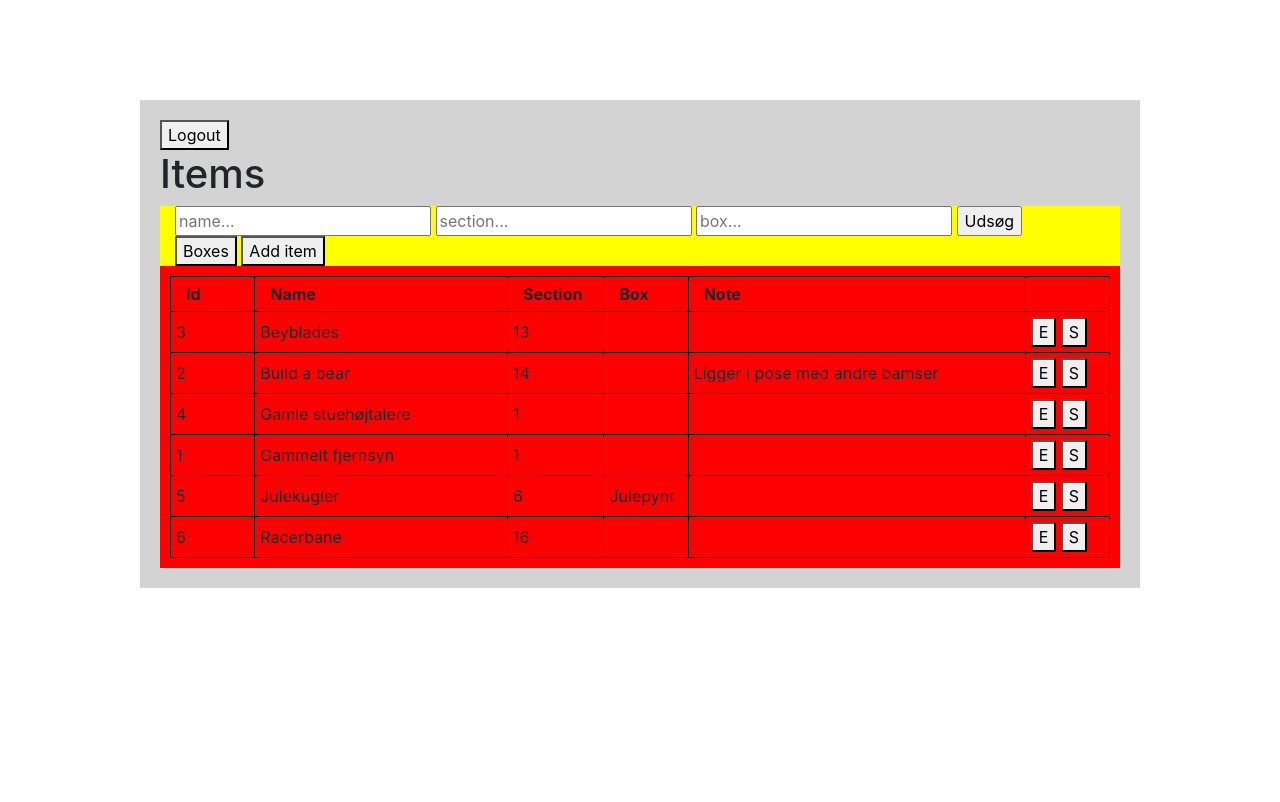
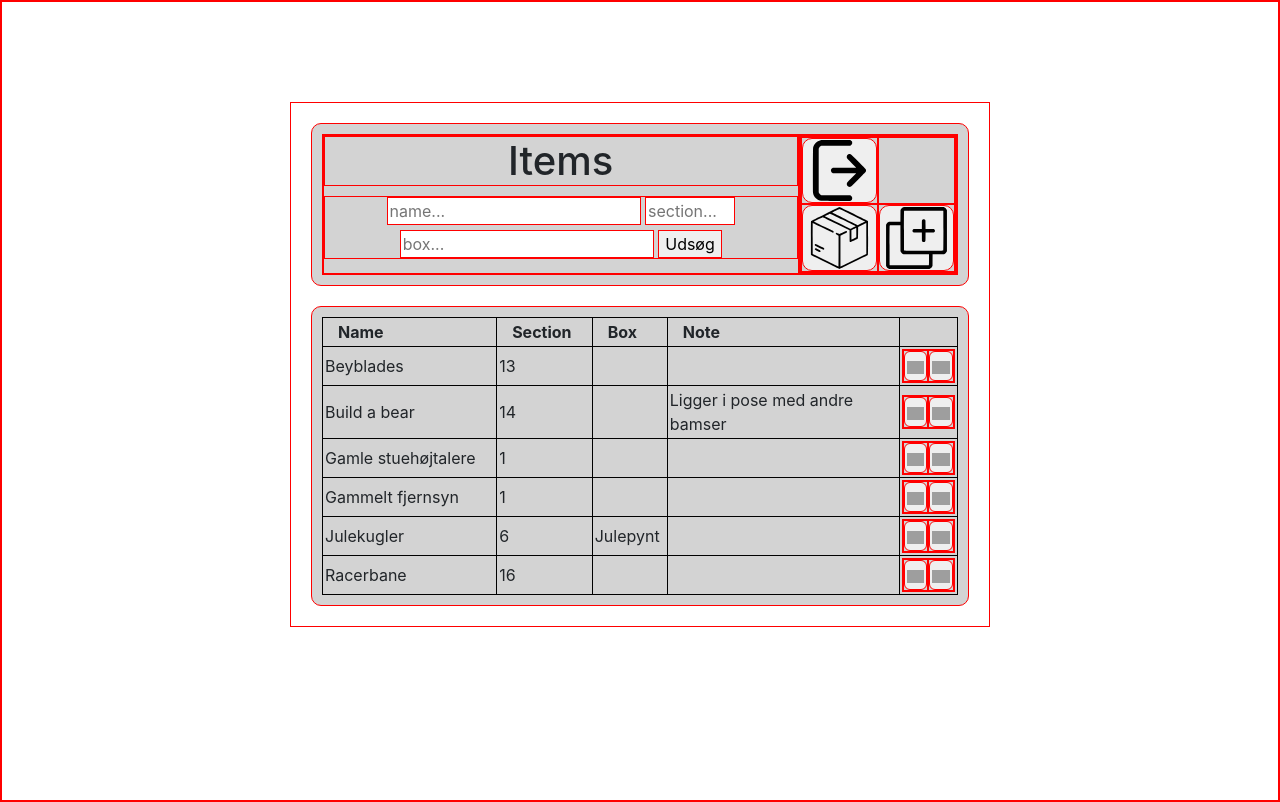
Before and after one commit to RasmusAChr/LOFTSORT, a PHP site: page / in a window 1280 px wide. Before the commit the page ends 588 px from the top, so only its background shows below. Run offline with PHP 8.4, Linux system fonts and the light colour scheme; a user stored in the database is signed in; data comes from the database, SQL or seed files in the repository; some libraries are stand-ins or nearby versions; grey boxes are pictures that could not be loaded.

Commit message:
Css del 1

```diff
--- a/header.php
+++ b/header.php
@@ -15,7 +15,7 @@
 <html lang="en" xmlns="http://www.w3.org/1999/xhtml">
 <head>
     <meta charset="utf-8" />
-    <link rel="stylesheet" href="style.css">
+    <link rel="stylesheet" href="styles/style.css">
     <title>Loft sortering</title>
     <link rel="stylesheet" href="https://cdn.jsdelivr.net/npm/bootstrap@4.3.1/dist/css/bootstrap.min.css" integrity="sha384-ggOyR0iXCbMQv3Xipma34MD+dH/1fQ784/j6cY/iJTQUOhcWr7x9JvoRxT2MZw1T" crossorigin="anonymous">
     <script src="https://code.jquery.com/jquery-3.3.1.slim.min.js" integrity="sha384-q8i/X+965DzO0rT7abK41JStQIAqVgRVzpbzo5smXKp4YfRvH+8abtTE1Pi6jizo" crossorigin="anonymous"></script>
@@ -24,8 +24,3 @@
 </head>
 <body>
 <div id="wrapper">
-<?php
-if(isset($_SESSION['username'])){
-    echo"<a href='includes/logout.inc.php'><button>Logout</button></a>";
-}
-?>
--- a/index.php
+++ b/index.php
@@ -2,29 +2,43 @@
     include_once 'header.php';
 ?>
 
-    <div id="title">
-        <h1>Items</h1>
+    <div id="upper" class="container">
+        <div class="row" style="margin:0;padding:0;">
+            <div class="col-md-9" style="padding:0;">
+                <h1 id="title">Items</h1>
+
+                <form id="searchItemForm" action="includes/searchitems.inc.php" method="post">
+                    <input id="name" type="text" name="name" placeholder="name...">
+                    <input id="section" type="number" name="section" placeholder="section...">
+                    <input id="box" type="text" name="box" placeholder="box...">
+                    <input type='submit' id="submit" name='submit' value='Udsøg'>
+                </form>
+
+            </div>
+            <div id="upperButtons" class="col-md-3">
+                <div class="row">
+                    <?php
+                    if(isset($_SESSION['username'])){
+                        echo"<a id='btnMenu' href='includes/logout.inc.php'><button><img src='icons/logout.svg'></button></a>";
+                    }
+                    ?>
+                    <a id="btnMenu"></a>
+                    <a id="btnMenu" href="boxes.php"><button><img src="icons/box.svg"></button></a>
+                    <a id="btnMenu" href="additem.php"><button><img src="icons/addItem.svg"></button></a>
+                </div>
+
+            </div>
+        </div>
+
+
+
+
     </div>
-    <div id="upper" class="col-md-12" style="background-color:yellow;">
-
-    <div>
-        <form action="includes/searchitems.inc.php" method="post">
-            <input id="name" type="text" name="name" placeholder="name...">
-            <input id="section" type="text" name="section" placeholder="section...">
-            <input id="box" type="text" name="box" placeholder="box...">
-            <input type='submit' name='submit' value='Udsøg'>
-        </form>
-    </div>
-
-    <a href="boxes.php"><button>Boxes</button></a>
-    <a href="additem.php"><button>Add item</button></a>
-    </div>
-    <div id="main" class="col-md-12" style="background-color:red;">
+    <div id="main" class="col-md-12">
 
         <script src="https://www.kryogenix.org/code/browser/sorttable/sorttable.js"></script>
         <table class="sortable" style='width:100%'>
                 <tr>
-                    <th style="-webkit-user-select: none;  -moz-user-select: none; -ms-user-select: none; user-select: none;" class='col-md-1'>Id</th>
                     <th style="-webkit-user-select: none;  -moz-user-select: none; -ms-user-select: none; user-select: none;" class='col-md-3'>Name</th>
                     <th style="-webkit-user-select: none;  -moz-user-select: none; -ms-user-select: none; user-select: none;" class='col-md-1'>Section</th>
                     <th style="-webkit-user-select: none;  -moz-user-select: none; -ms-user-select: none; user-select: none;" class='col-md-1'>Box</th>
@@ -51,12 +65,11 @@
                     $deleteurl = "includes/deleteitem.inc.php?id=".$row["id"]."";
                     echo "
                     <tr>
-                        <td>".$row["id"]."</td>
                         <td>".$row["name"]."</td>
                         <td>".$row["section"]."</td>
                         <td>".$row["boxname"]."</td>
                         <td>".$row["note"]."</td>
-                        <td><a href='$editurl'><button>E</button></a> <a href='$deleteurl'><button>S</button></a></td>
+                        <td><div class='row' id='deleteeditrow'><a href='$editurl'><button><img src='icons/edit.svg'></button></a> <a href='$deleteurl'><button><img src='icons/delete.svg'></button></a></div></td>
                     </tr>";
                 }
             }
--- a/style.css
+++ /dev/null
@@ -1,34 +0,0 @@
-body {
-    display: flex;
-    justify-content: center;
-    height: 100vh;
-    margin: 0;
-}
-
-#wrapper {
-    background-color: lightgrey;
-    width: 1000px;
-    height: fit-content;
-    margin-top: 100px;
-    padding: 20px;
-}
-
-#main {
-    padding: 10px;
-}
-
-table,
-th,
-td {
-    border: 1px solid black;
-    border-collapse: collapse;
-}
-
-th,
-td {
-    padding: 5px 5px 5px 5px;
-}
-
-button {
-    border: 1;
-}
--- /dev/null
+++ b/styles/style.css
@@ -0,0 +1,109 @@
+* {
+    border: 1px solid red;
+}
+
+body {
+    display: flex;
+    justify-content: center;
+    height: 100vh;
+    margin: 0;
+}
+
+#wrapper {
+    height: fit-content;
+    margin-top: 100px;
+    padding: 20px;
+    width: 700px;
+}
+
+#upper {
+    background-color: lightgrey;
+    margin-bottom: 20px;
+    padding: 10px;
+    border-radius: 10px;
+}
+
+#upperButtons {
+    text-align: right;
+}
+
+#upperButtons button {
+    width: auto;
+    border-radius: 10px;
+}
+
+#searchItemForm {
+    margin-top: 10px;
+    text-align: center;
+}
+
+#searchItemForm #section {
+    width: 90px;
+}
+
+#searchItemForm #submit {
+    margin-top: 5px;
+}
+
+#main {
+    padding: 10px;
+    background-color: lightgrey;
+    border-radius: 10px;
+}
+
+#title {
+    text-align: center;
+    margin: 0;
+    padding: 0;
+}
+
+table,
+th,
+td {
+    border: 1px solid black;
+    border-collapse: collapse;
+}
+
+th,
+td {
+    padding: 2px;
+}
+
+button {
+    border: 1;
+}
+
+#btnMenu {
+    width: 50%;
+}
+
+#btnMenu button {
+    width: 100%;
+}
+
+#btnMenu img {
+    width: 100%;
+    object-fit: contain;
+
+}
+
+#deleteeditrow {
+    margin: 0;
+    padding: 0;
+}
+
+#deleteeditrow a {
+    width: 50%;
+}
+
+td button {
+    width: 100%;
+    padding: 2px;
+    border-radius: 6px;
+}
+
+td img {
+    width: 100%;
+    object-fit: contain;
+
+}
```
Also changed, not shown: icons/addBox.svg (added), icons/addItem.svg (added), icons/box.svg (added), icons/delete.svg (added), icons/edit.svg (added), icons/item.svg (added), icons/item2.svg (added), icons/logout.svg (added).
